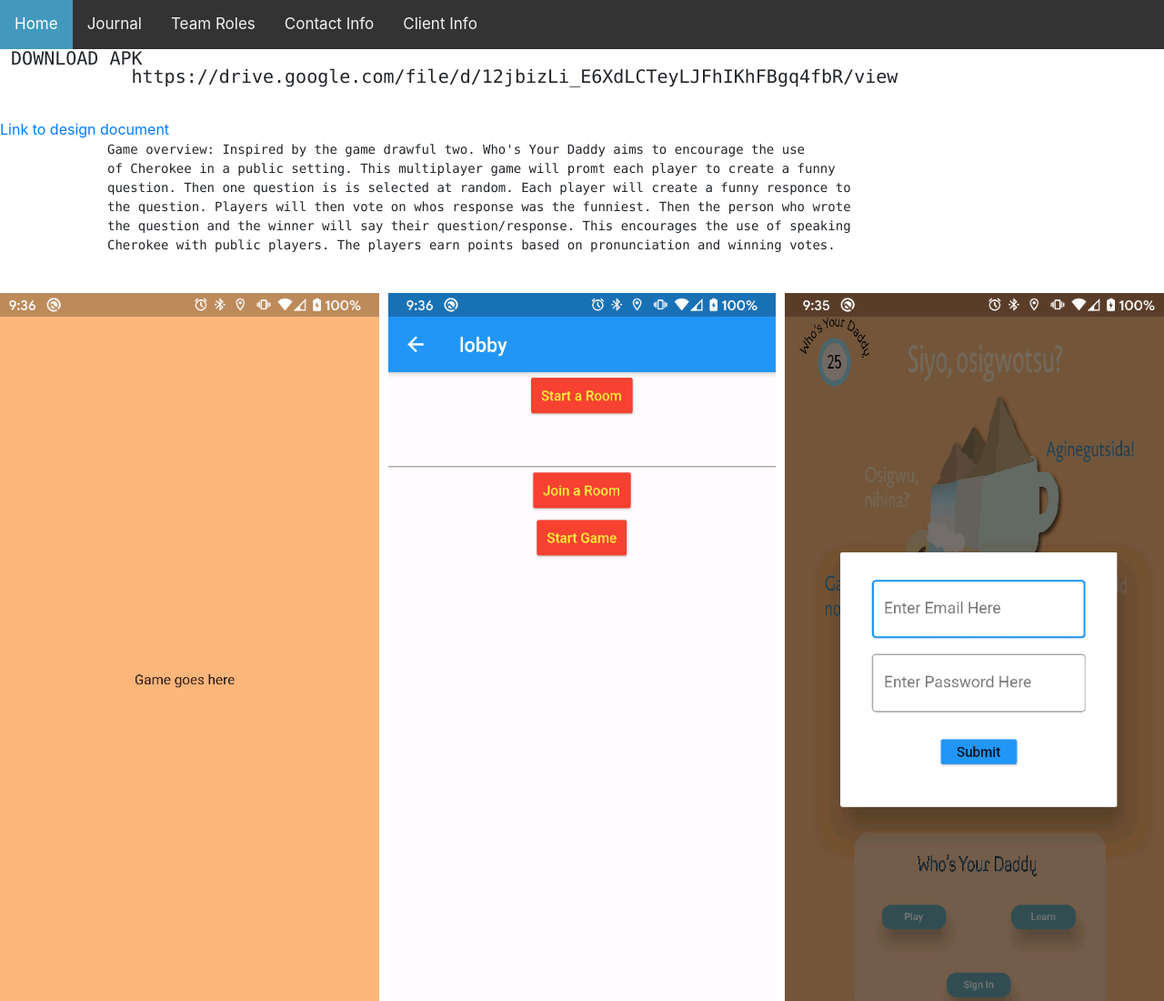
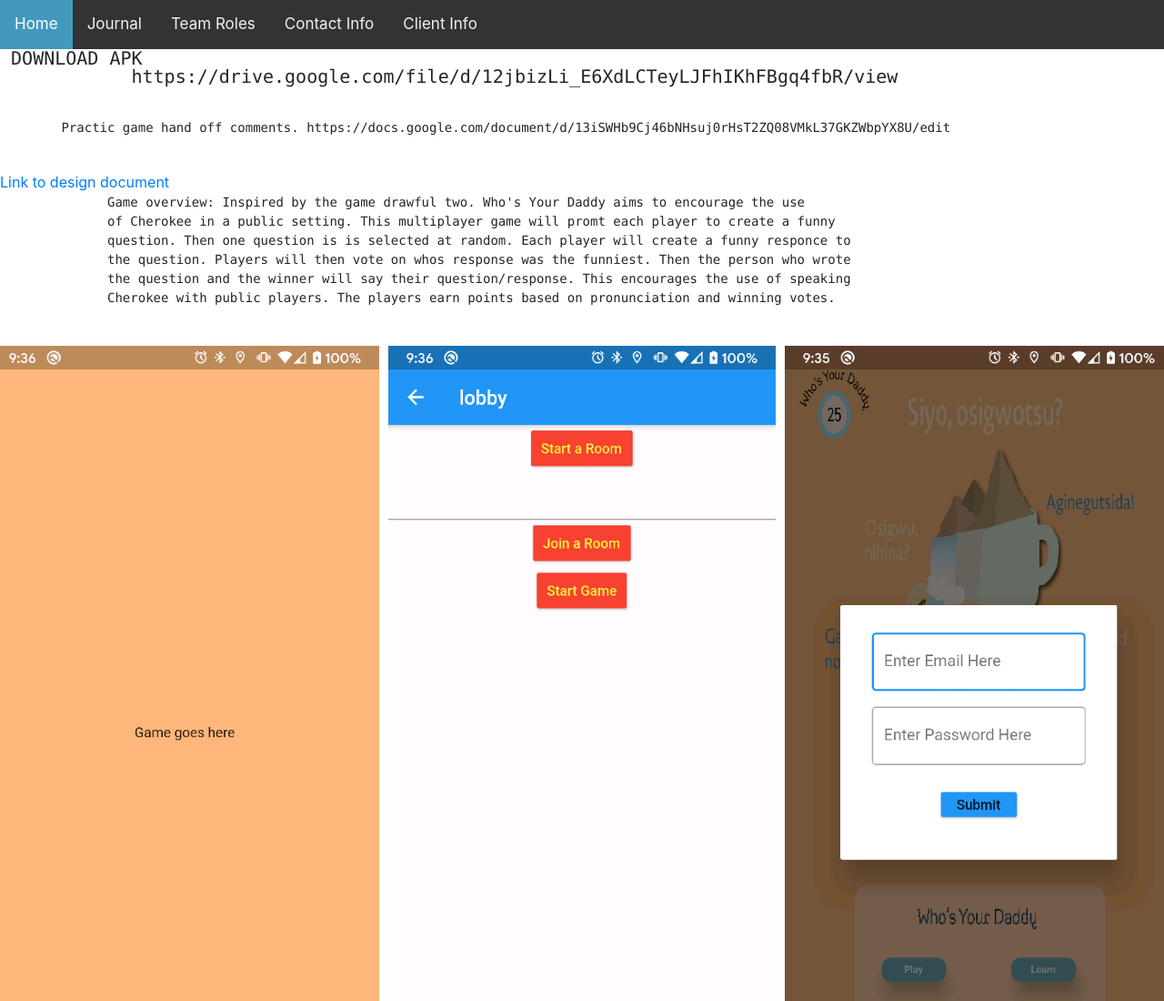
Before and after one commit to marlon320/marlon320.github.io, a plain HTML site: page index.html in a window 1280 px wide. Shown: the top 1100 px of the page at 91% size. Drawn offline with nearby package versions, Linux system fonts and the light colour scheme; a script that the page names is missing.

Commit message:
Update index.html
practice game hand off

```diff
--- a/index.html
+++ b/index.html
@@ -57,6 +57,9 @@
 
           <pre Style = "line-height:20px; font-size:20px;"> <a  href = "https://drive.google.com/file/d/12jbizLi_E6XdLCTeyLJFhIKhFBgq4fbR/view" ></a>DOWNLOAD APK
             https://drive.google.com/file/d/12jbizLi_E6XdLCTeyLJFhIKhFBgq4fbR/view
+      </pre>
+      <pre>
+        Practic game hand off comments. https://docs.google.com/document/d/13iSWHb9Cj46bNHsuj0rHsT2ZQ08VMkL37GKZWbpYX8U/edit
       </pre>
 
           <div class="home" > <a href="https://docs.google.com/document/d/1VZkdR4Lb4WJerL9H7gyt1GevjK6-Kts6U7mSn0PSIL4/edit">Link to design document</a>
```
